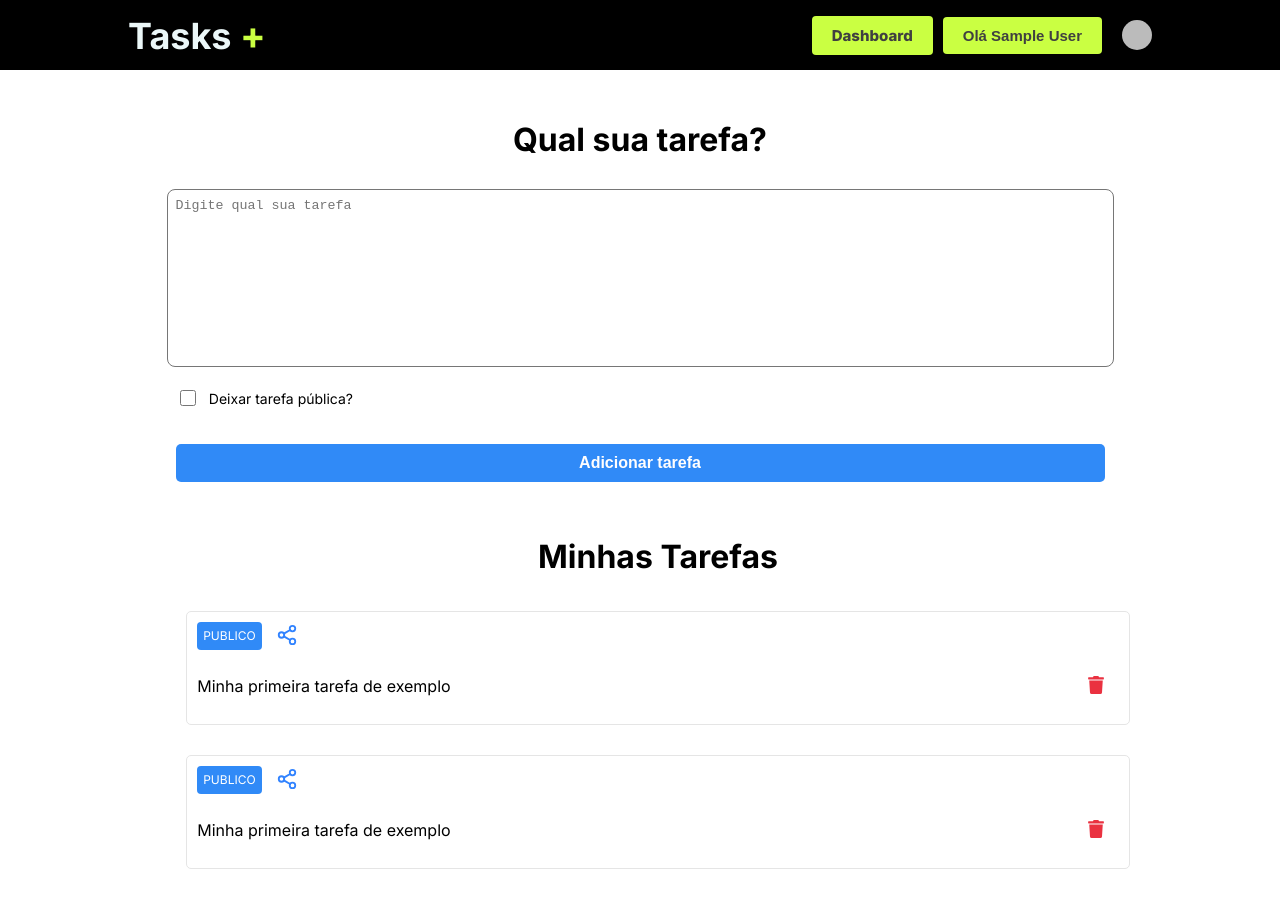
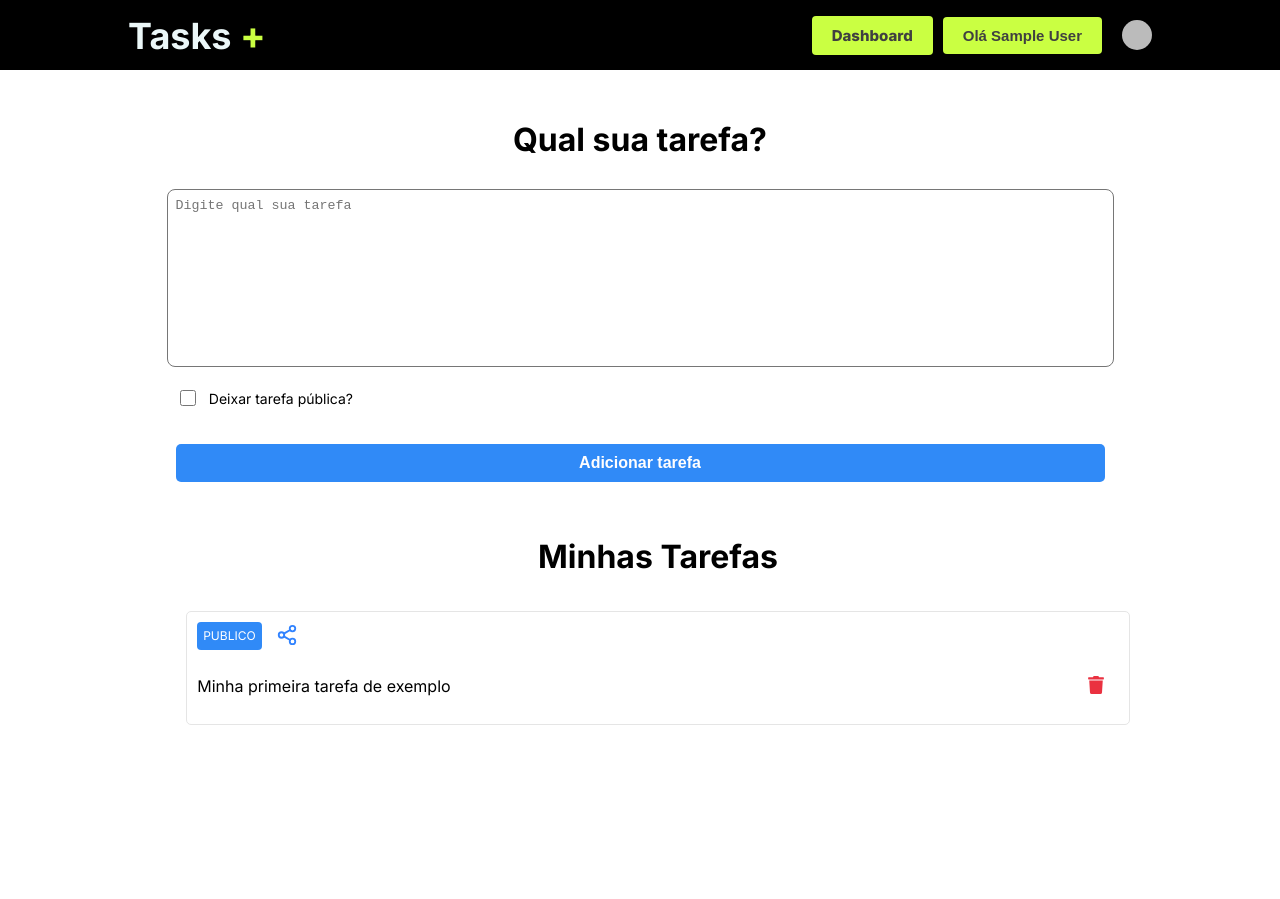
Before and after one commit to rodolphoreis/tasks, a Next.js app: page /dashboard in a window 1280 px wide. Shown: the top 899 px of the page. After the commit the page ends 800 px from the top, so only its background shows below. Built offline with nearby package versions, Linux system fonts and the light colour scheme; no server answers; sample sign-in values are in the browser's storage.

Commit message:
chore: remove article

```diff
--- a/src/components/dashboard/index.tsx
+++ b/src/components/dashboard/index.tsx
@@ -43,21 +43,6 @@ const DashboardComponent = () => {
               </button>
             </div>
           </article>
-
-          <article className={styles.task}>
-            <div className={styles.tagContainer}>
-              <label className={styles.tag}>PUBLICO</label>
-              <button className={styles.shareButton}>
-                <FiShare2 size={22} color="#3183ff" />
-              </button>
-            </div>
-            <div className={styles.taskContent}>
-              <p>Minha primeira tarefa de exemplo</p>
-              <button className={styles.trashButton}>
-                <FaTrash size={18} color="#ea3140" />
-              </button>
-            </div>
-          </article>
         </section>
       </main>
     </>
```
